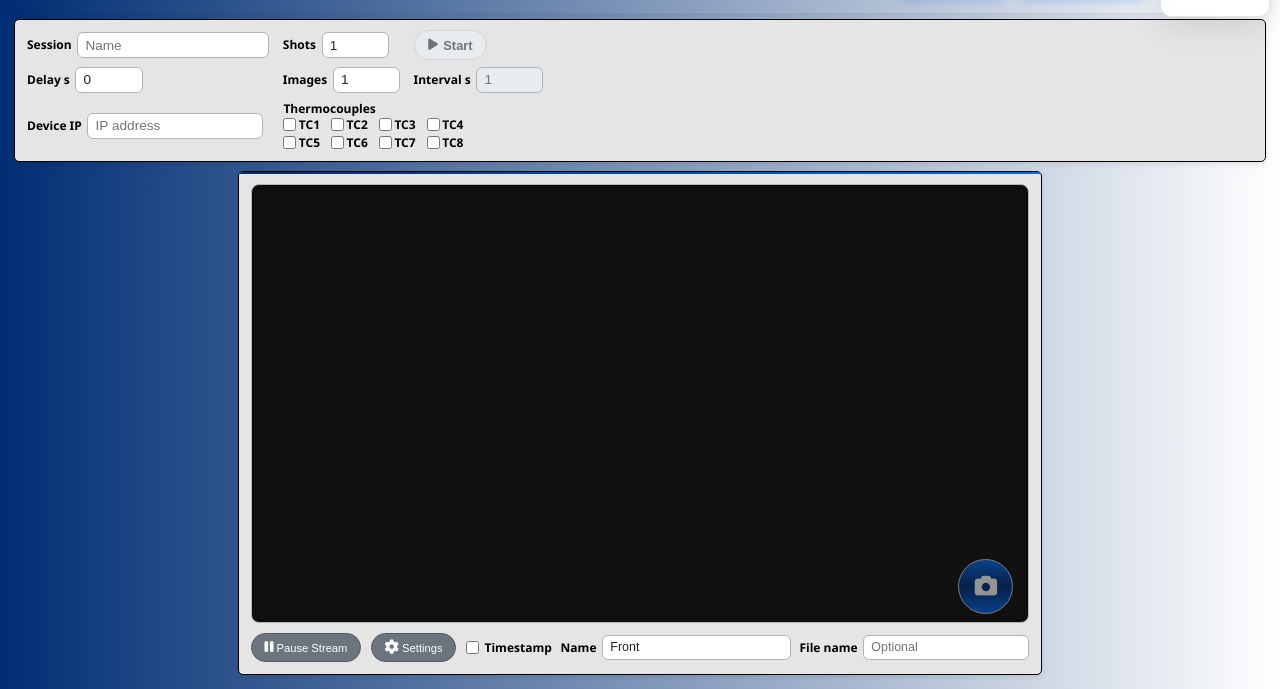
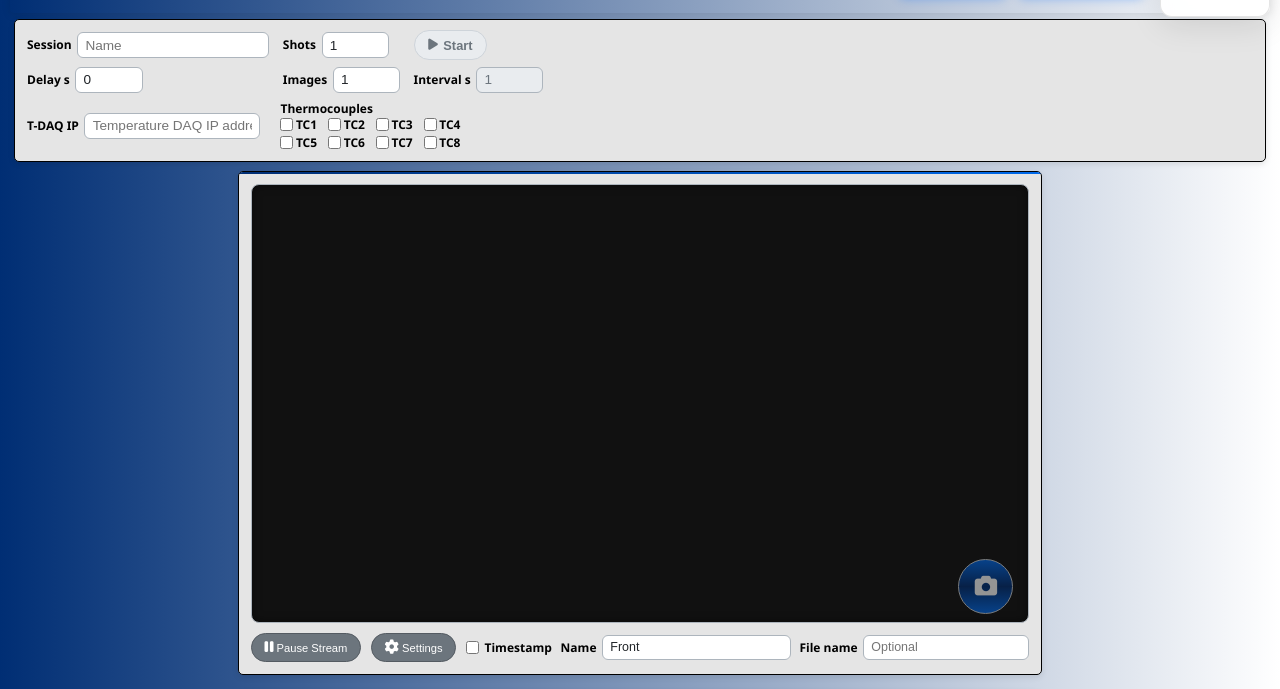
Before and after one commit to NSaundersDev/ThermoSquidCameras_TaskG, a plain HTML site: page public/index.html in a window 1280 px wide. Shown: the part 65-754 px from the top of the page. Drawn offline with Linux system fonts and the light colour scheme.

Commit message:
Improved the session section UI.

```diff
--- a/public/index.html
+++ b/public/index.html
@@ -64,8 +64,8 @@
           </div>
           <div class="session-extra">
             <label class="session-field session-device-field" for="session-device">
-              Device IP
-              <input id="session-device" type="text" placeholder="IP address" autocomplete="off" spellcheck="false" aria-label="Device IP address" title="Sends the shot count to this address on port 8080">
+              T-DAQ IP
+              <input id="session-device" type="text" placeholder="Temperature DAQ IP address" autocomplete="off" spellcheck="false" aria-label="T-DAQ IP address" title="Sends the shot count to this address on port 8080">
             </label>
             <fieldset class="session-thermo-field" id="session-thermocouples">
               <legend>Thermocouples</legend>
```
